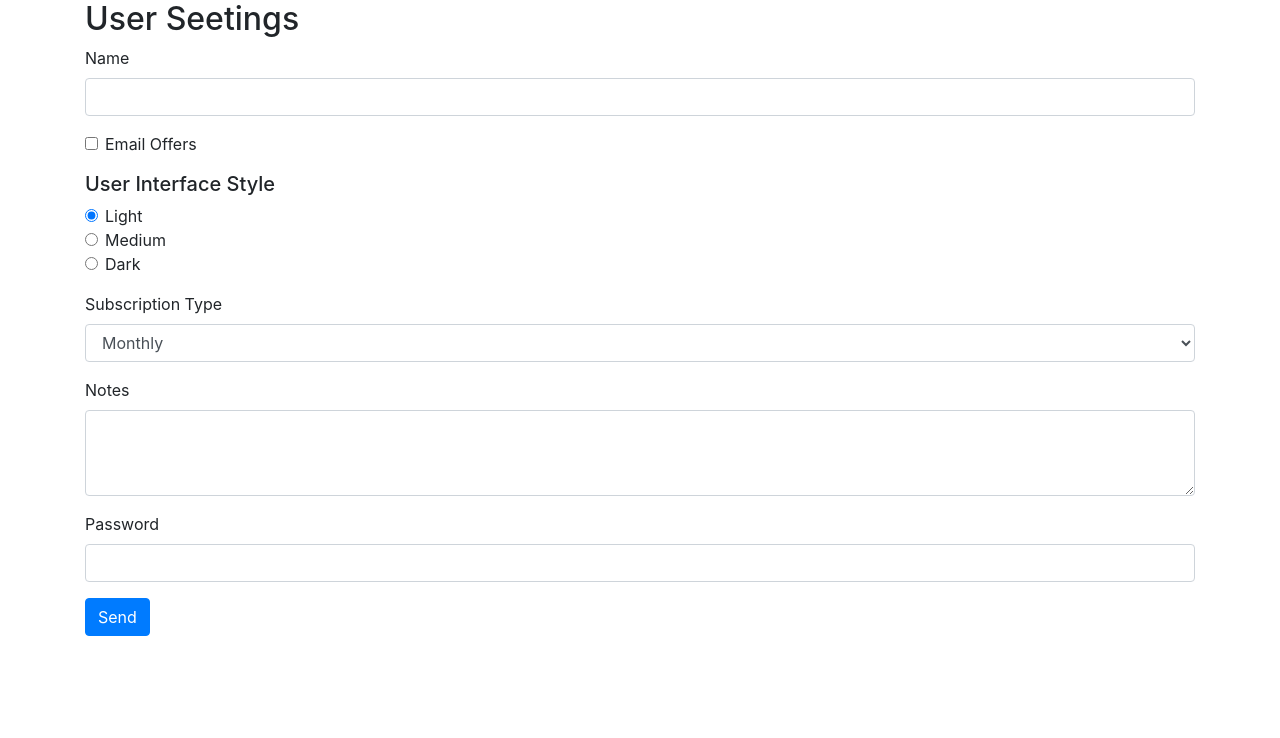
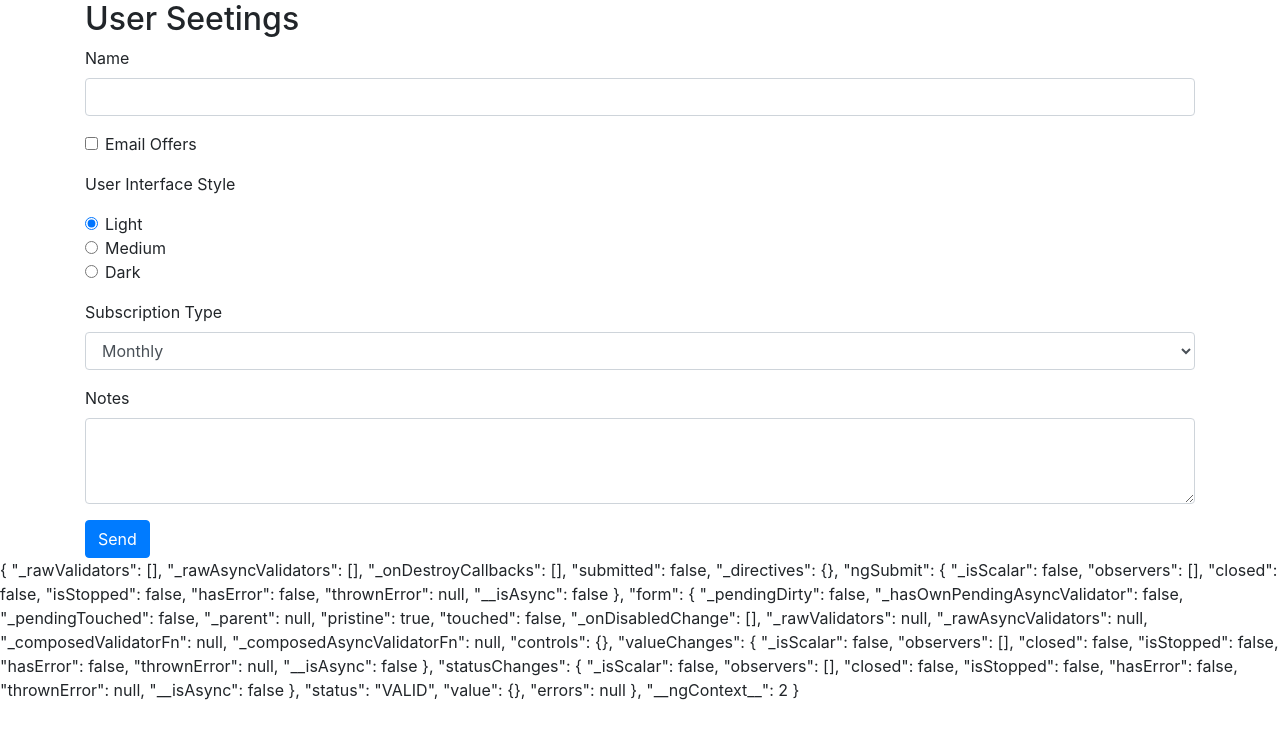
Before and after one commit to Marcel-Ng/using-angular-forms, an Angular app: page / in a window 1280 px wide. Shown: the top 738 px of the page. Built offline with nearby package versions, Linux system fonts and the light colour scheme.

Commit message:
tested out the ngForm directives

```diff
--- a/src/app/user-settings-form/user-settings-form.component.html
+++ b/src/app/user-settings-form/user-settings-form.component.html
@@ -2,7 +2,7 @@
 <div class="container">
     <h2>User Seetings</h2>
 
-    <form >
+    <form #form="ngForm">
         <div class="form-group">
             <label for="name">
                 Name
@@ -17,7 +17,7 @@
             </label>
         </div>
 
-        <h5>User Interface Style</h5>
+        <p>User Interface Style</p>
         <div class="form-group">
             <div class="form-check">
                 <input type="radio" class="form-check-input" name="interfaceStyle"
@@ -59,12 +59,11 @@
             <textarea name="notes" id="notes" class="form-control" rows="3"></textarea>
         </div>
 
-        <div class="form-group">
-            <label for="password">Password</label>
-            <input type="passwords" id="password" name="password" class="form-control">
-        </div>
-
         <button type="button" class="btn btn-primary"> Send </button>
 
     </form>
 </div>
+
+<!-- {{form}} -->
+<!-- we pipe it to json to get all the data required -->
+{{form | json}}
```
